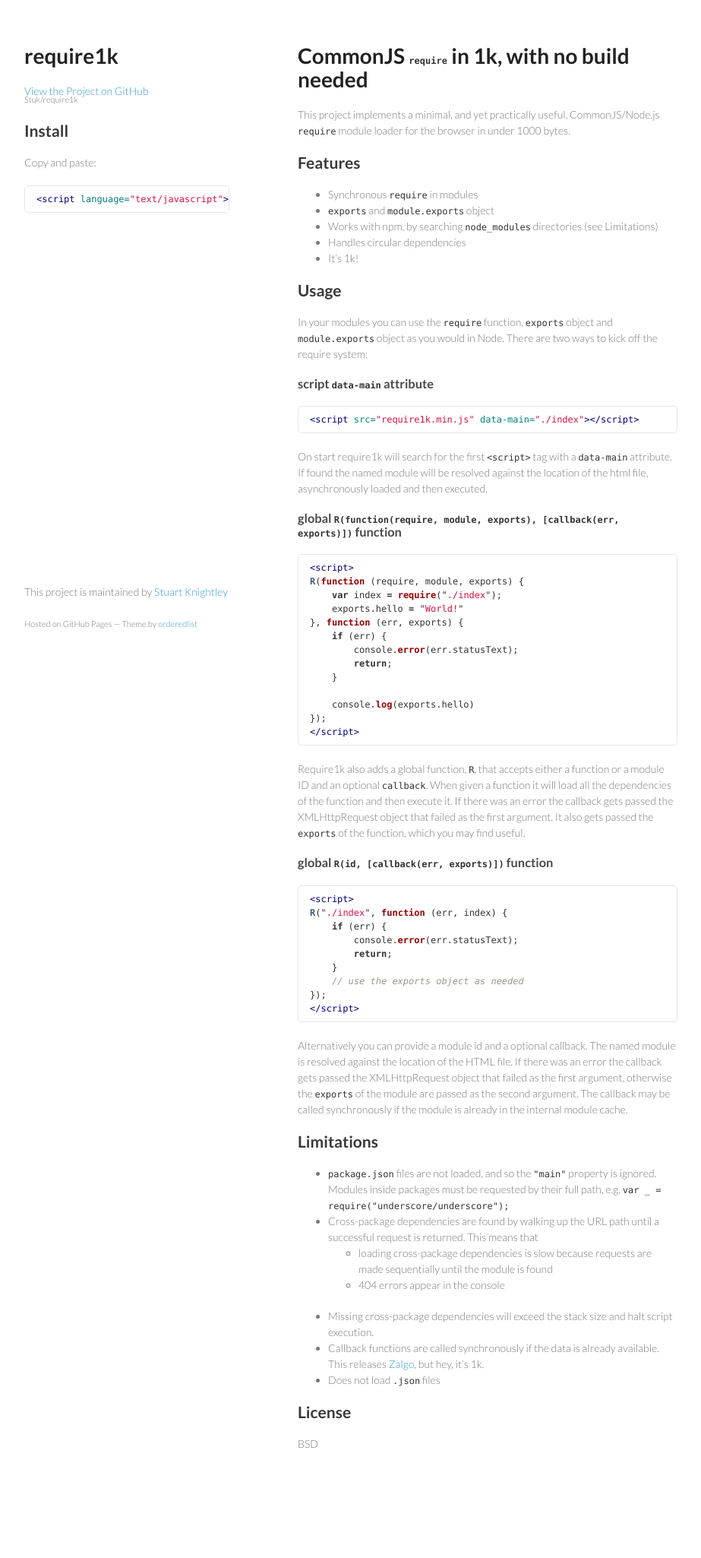
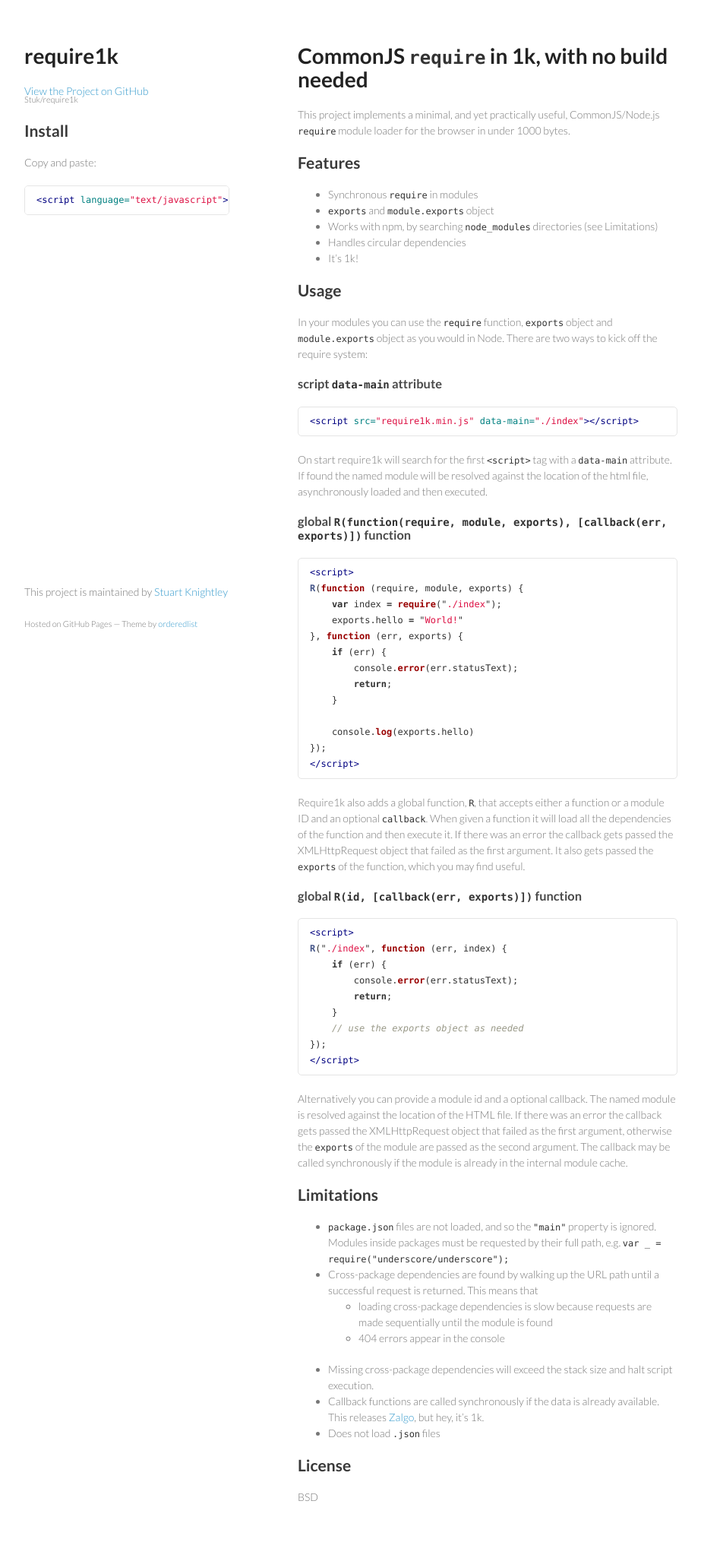
Before and after one commit to Stuk/require1k, a Jekyll site: the page built from index.md, in a window 1280 px wide. Shown: the whole page at 76% size, without its empty margins (178-1101 px from the left). Built offline with Jekyll 4.4.1, drawn with Linux system fonts in a browser that asks for light colours; Markdown is read by kramdown in place of the engine named in the settings; before the commit the page ends 1980 px from its top, so only the background shows below that.

Commit message:
Size <code> properly

```diff
--- a/stylesheets/styles.css
+++ b/stylesheets/styles.css
@@ -65,10 +65,10 @@
   font-style:italic;
 }
 
-code, pre {
+code {
   font-family:Monaco, Bitstream Vera Sans Mono, Lucida Console, Terminal, monospace;
   color:#333;
-  font-size:12px;
+  font-size:0.857em;
 }
 
 pre {
```
